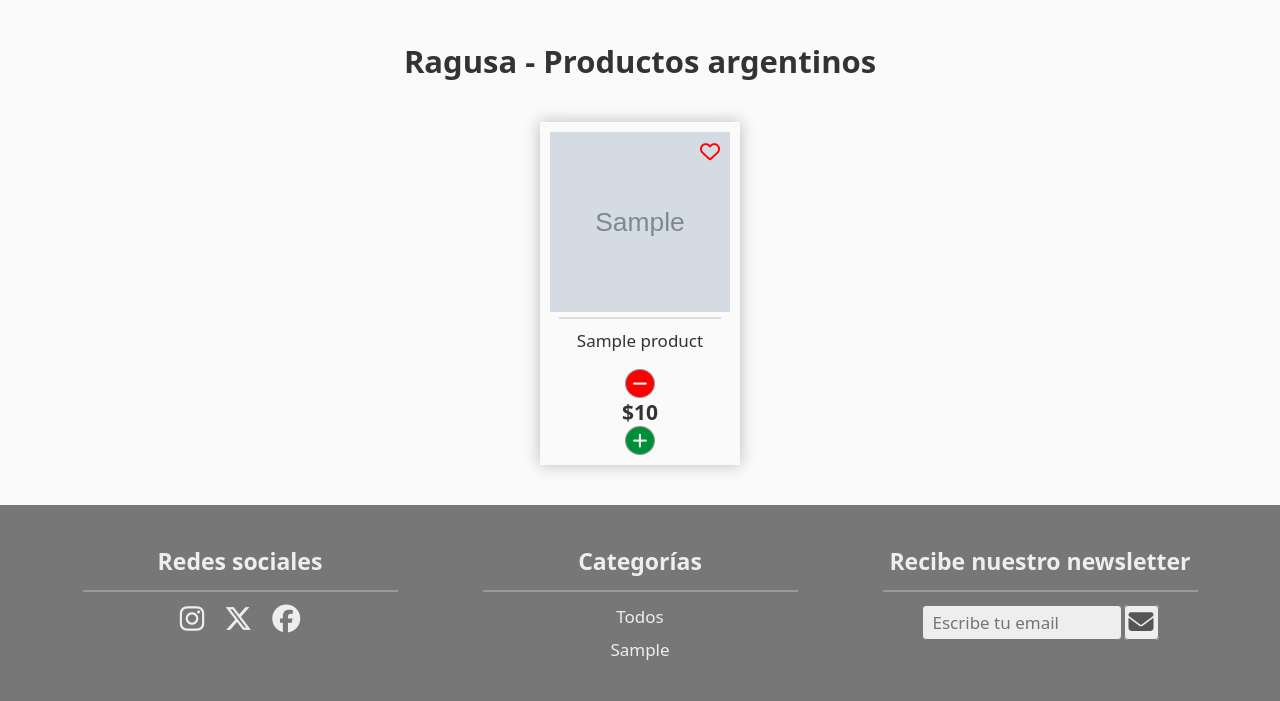
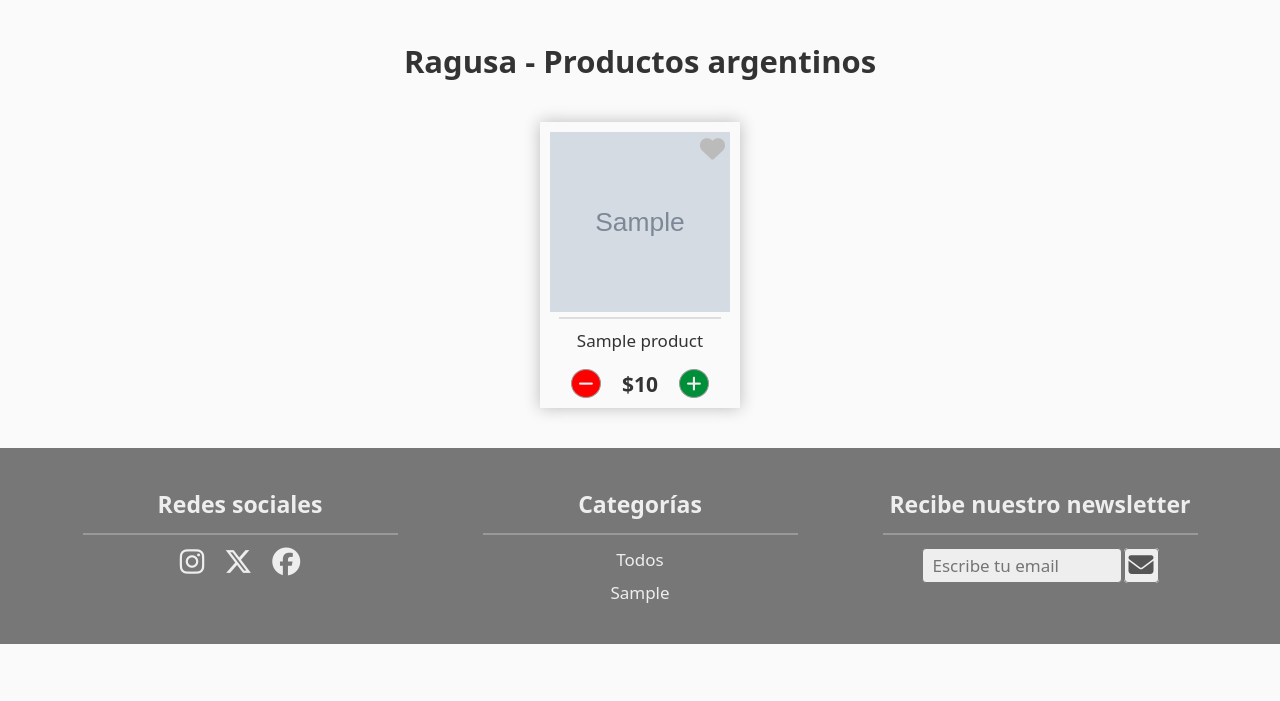
Before and after one commit to lautaroreche/E-Commerce-Django, a Django app: page /home/ in a window 1280 px wide. Shown: the part 156-857 px from the top of the page. After the commit the page ends 800 px from the top, so only its background shows below. Run offline with Django 5.2, Linux system fonts and the light colour scheme; tables that the repository leaves empty hold one stand-in row (values such as "Sample post"); grey boxes marked "Sample" are stand-in pictures.

Commit message:
Improve cart

```diff
--- a/cart/context_processor.py
+++ b/cart/context_processor.py
@@ -3,5 +3,6 @@ def total_cart_amount(request):
     if request.user.is_authenticated:
         cart = request.session.get("cart", {})
         for item in cart.values():
-            total+=item["price"]*item["quantity"]
-    return {"total_cart_amount":total}
+            total += int(float(item["price"]) * item["quantity"])
+    print(total)
+    return {"total_cart_amount": total}
--- a/ecommerce_app/static/styles/style.css
+++ b/ecommerce_app/static/styles/style.css
@@ -99,7 +99,7 @@ button {
 }
 
 .total_cart_amount {
-    font-size: 22px;
+    font-size: 17px;
     color: #eee;
 }
 
@@ -147,7 +147,7 @@ h1, h2 {
     font-weight: 500;
 }
 
-.card-producto div {
+.imagen-card-producto {
     position: relative;
     display: inline-block;
 }
@@ -557,8 +557,12 @@ footer div {
 
 .fa-heart {
     position: absolute;
-    top: 10px;
-    right: 10px;
-    font-size: 20px;
-    color: red;
+    top: 5px;
+    right: 5px;
+    font-size: 25px;
+    color: #bbb;
 }
+
+.fa-heart:active {
+    color: #ff0000;
+}
--- a/ecommerce_app/templates/base.html
+++ b/ecommerce_app/templates/base.html
@@ -42,9 +42,10 @@
                 <i class="fa-solid fa-user-large"></i>
             </a>
             <a href="{% url 'cart' %}" class="cart_icon_amount">
-                <i class="fa-solid fa-cart-shopping"></i>
                 {% if total_cart_amount > 0 %}
-                    <p class="total_cart_amount">${{total_cart_amount}}</p>
+                    <i class="fa-solid fa-cart-plus"></i>
+                {% else %}
+                    <i class="fa-solid fa-cart-shopping"></i>
                 {% endif %}
             </a>
         </div>
--- a/ecommerce_app/templates/cart.html
+++ b/ecommerce_app/templates/cart.html
@@ -49,6 +49,9 @@
                 <a href="">
                     IR A PAGAR
                 </a>
+                <a href="{% url 'clear' %}">
+                    <p>Vaciar carrito!!!</p>
+                </a>
             </div>
         </div>
     </main>
--- a/ecommerce_app/templates/product_cards.html
+++ b/ecommerce_app/templates/product_cards.html
@@ -2,9 +2,9 @@
 <div class="cards-container">
     {% for producto in productos %}
         <div class="card-producto">
-            <div>
+            <div class="imagen-card-producto">
                 <img src="{% static producto.image %}" alt="{{ producto.name }}">
-                <i class="fa-regular fa-heart"></i>
+                <i class="fa-solid fa-heart"></i>
             </div>
             <hr>
             <p class="nombre-producto">{{ producto.name }}</p>
```
